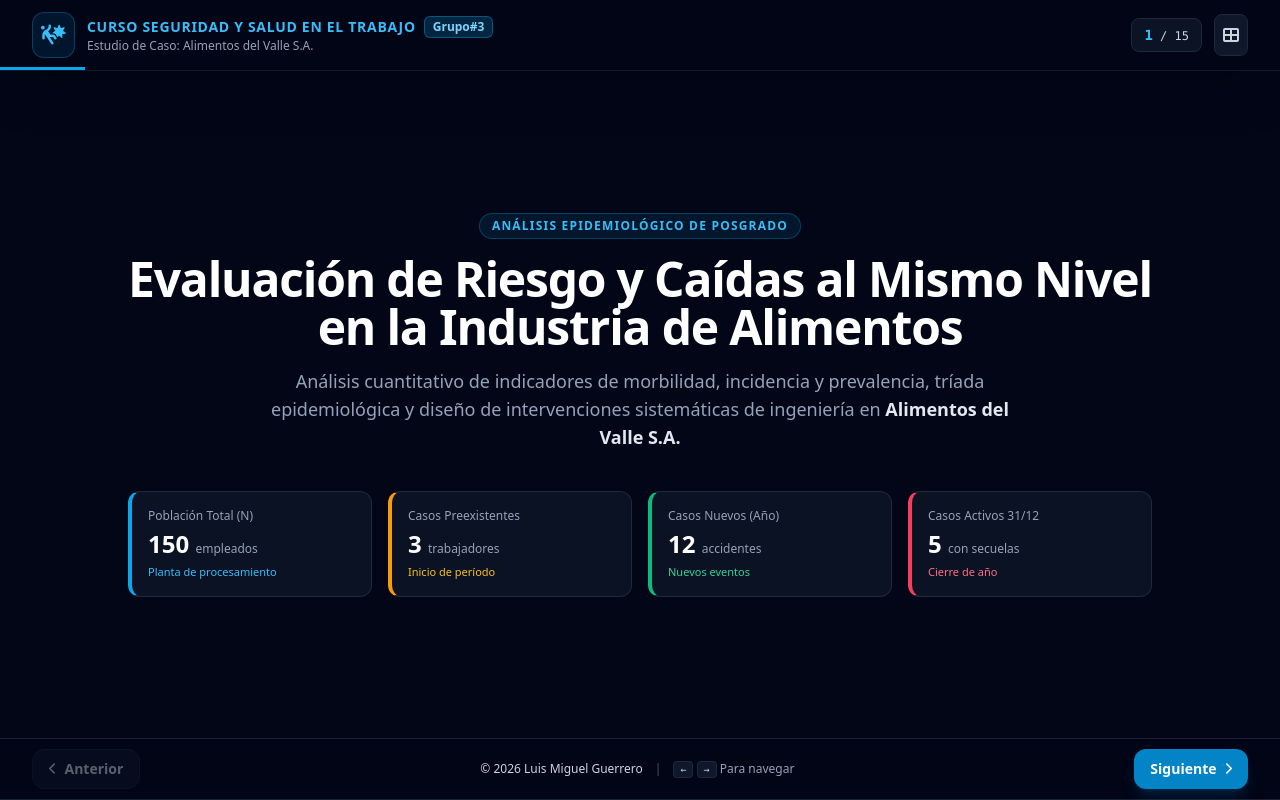
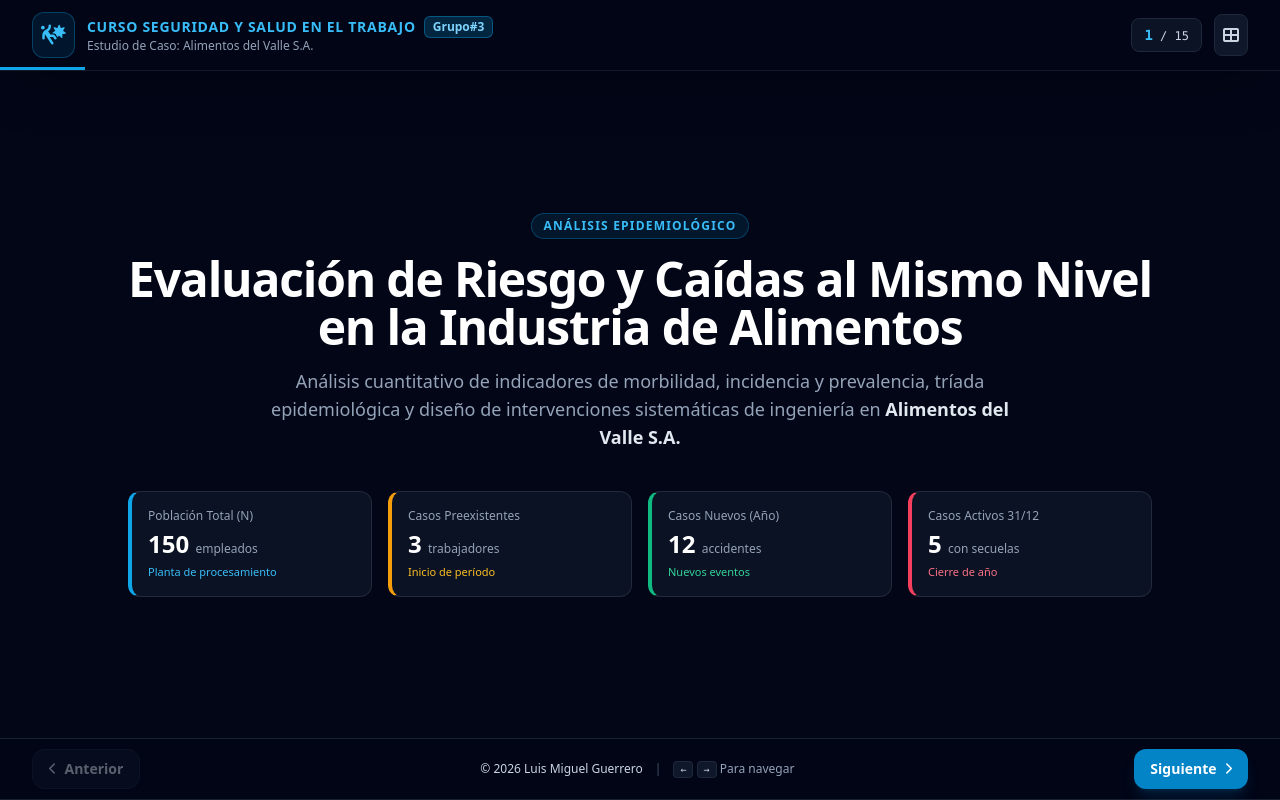
Before and after one commit to molek987/Evaluaci-n-de-Riesgo-y-Ca-das-al-Mismo-Nivel-en-la-Industria-de-Alimentos, a plain HTML site: page index.html in a window 1280 px wide. Drawn offline with nearby package versions, Linux system fonts and the light colour scheme.

Commit message:
Add files via upload

```diff
--- a/index.html
+++ b/index.html
@@ -117,7 +117,7 @@
         <section class="slide-content w-full max-w-5xl mx-auto space-y-6 slide-enter" data-slide="1">
             <div class="text-center space-y-4">
                 <span class="px-3 py-1 bg-sky-500/10 border border-sky-500/30 text-sky-400 rounded-full text-xs font-semibold uppercase tracking-widest inline-block">
-                    Análisis Epidemiológico de Posgrado
+                    Análisis Epidemiológico
                 </span>
                 <h1 class="text-3xl md:text-5xl font-extrabold text-white tracking-tight leading-tight">
                     Evaluación de Riesgo y Caídas al Mismo Nivel en la Industria de Alimentos
```
